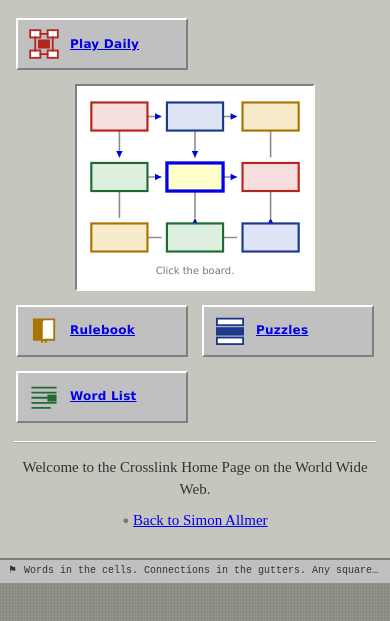
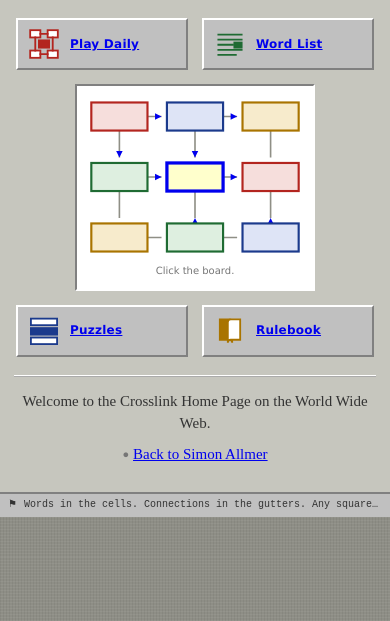
Before and after one commit to simonallmer/Crosslink, a plain HTML site: page index.html in a window 390 px wide. Shown: the part 215-836 px from the top of the page. Drawn offline with Linux system fonts and the light colour scheme.

Commit message:
Revert tile order swap on mobile

```diff
--- a/style.css
+++ b/style.css
@@ -734,8 +734,6 @@ footer p:first-child::before { content: "\2691"; margin-right: 7px; }
     justify-content: center; gap: 14px 14px;
   }
   .tile-col { display: contents; }
-  .t-green { order: 3; }
-  .t-navy  { order: 2; }
   /* Named through the parent so the fixed widths further down the sheet, which
      come later in source order, do not win them back. */
   .frontispiece .hero { grid-column: 1 / -1; width: 100%; max-width: 240px; }
```
